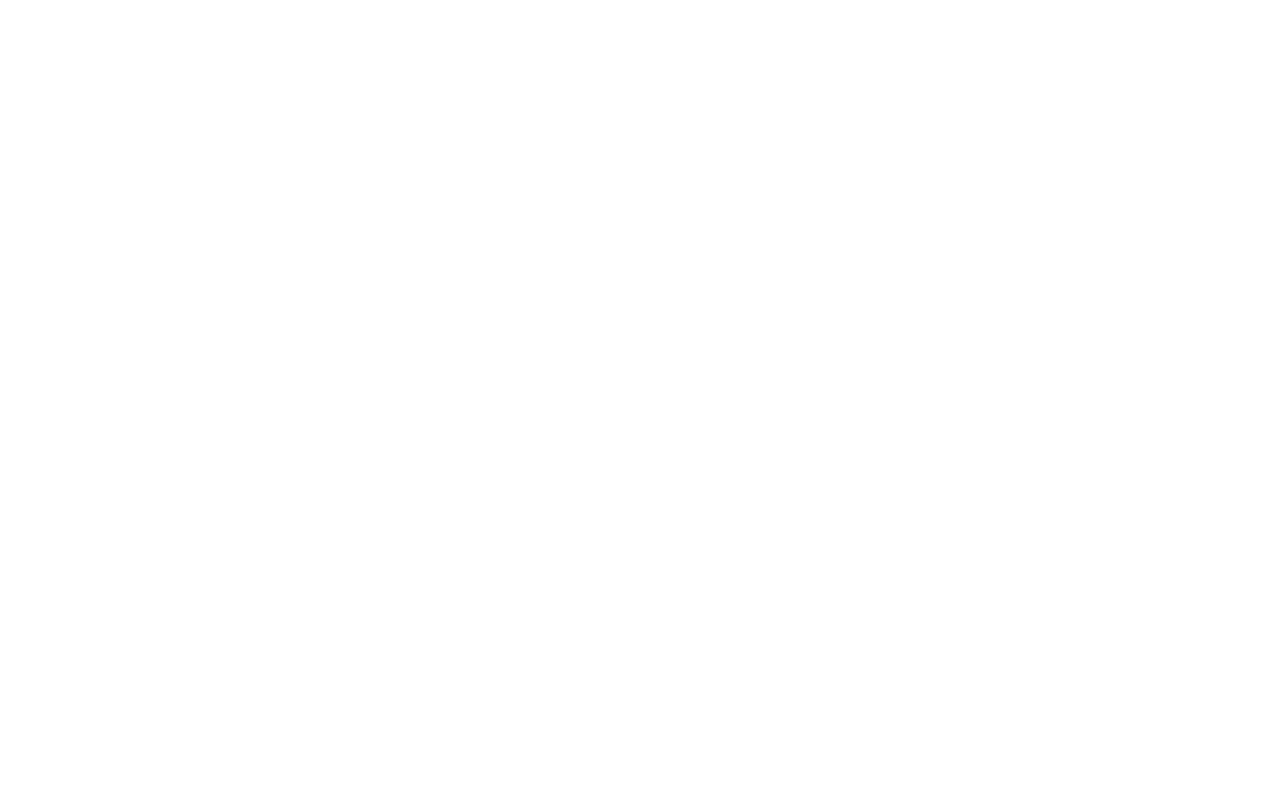
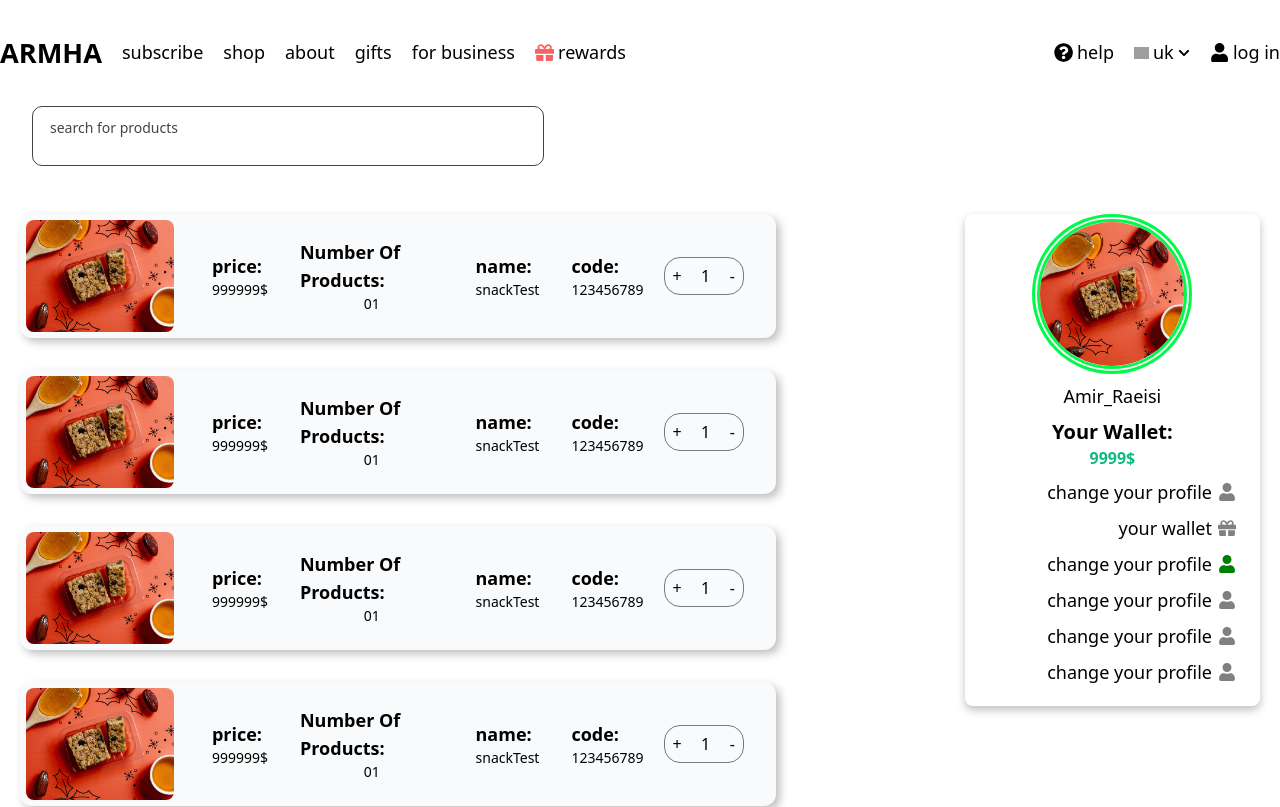
Before and after one commit to DOTL-Amir-R/snackShop, a React (Vite) app in the folder MERN_shop_project/view/: page /basket in a window 1280 px wide. Before the commit this address had no page. Shown: the top 807 px of the page. Built offline with nearby package versions, Linux system fonts and the light colour scheme; grey boxes are pictures that could not be loaded.

Commit message:
BasketPageEdit01

```diff
--- /dev/null
+++ b/MERN_shop_project/view/src/assets/img/index.jsx
@@ -0,0 +1,4 @@
+// export const ImageUrlObject={
+//     icon01:'./bbqCrunch.jpg',
+//     icon02:'./Punnet-Flapjack-Limited-Edition.webp'
+// }
--- /dev/null
+++ b/MERN_shop_project/view/src/page/basket/BasketCard/index.css
@@ -0,0 +1,61 @@
+.basket-card-container{
+    box-shadow: 4px 4px 8px rgba(0, 0, 0, 0.25);
+    width: 80%;
+}
+.number-of-products-container{
+    border-radius:1rem ;
+    border: #7a7979 1px solid;
+    display: flex;
+}
+.icon-card-for-basket{
+    width: 10rem;
+    object-fit: cover;
+    height: 7rem;
+}
+.input-number-of-products:active{
+    border-color: ghostwhite;
+    --tw-ring-color: 0;
+    outline: 0px;
+    box-shadow: rgb(107 178 80) 0px 0px 5px 3px inset;
+    border-color: rgb(107, 178, 80);
+}
+.input-number-of-products::-webkit-outer-spin-button,
+.input-number-of-products::-webkit-inner-spin-button {
+  -webkit-appearance: none;
+
+}
+.input-number-of-products{
+    width: 2rem;
+    background-color: unset;
+    border-right: none;
+    border-left: none;
+    border-bottom: none;
+    border-top: none;
+    padding: 6px 6px;
+
+}
+.plus-button{
+    padding: 6.2px 8px;
+    border-top-left-radius: 1rem;
+    border-bottom-left-radius: 1rem;
+    transition: all .6s;
+    border-right:0 ;
+}
+.minus-button{
+    padding: 6.2px 8px;
+    border-top-right-radius: 1rem;
+
+    border-bottom-right-radius: 1rem;
+    transition: all .6s;
+    border-left:0 ;
+}
+.minus-button:focus{
+    box-shadow: rgb(107 178 80) 0px 0px 5px 3px;
+    border-color: rgb(107, 178, 80);
+
+}
+.plus-button:focus{
+    box-shadow: rgb(107 178 80) 0px 0px 5px 3px;
+    border-color: rgb(107, 178, 80);
+    outline: none;
+}
--- /dev/null
+++ b/MERN_shop_project/view/src/page/basket/BasketCard/index.jsx
@@ -0,0 +1,26 @@
+import './index.css'
+import iconImage from '../../../assets/img/Punnet-Flapjack-Limited-Edition.webp'
+
+export function BasketCard() {
+    return(
+        <div className="ml-5  rounded-xl bg-slate-50 mb-8 basket-card-container">
+        <figure className='flex justify-between rounded-lg '>
+            <img className='icon-card-for-basket m-1.5 rounded-lg' src={iconImage}/>
+            <figcaption className='flex items-center mr-8'>
+                <div className='flex flex-col pl-8 text-lg font-bold'>price:<span className='text-sm font-normal '>999999$</span></div>
+                <div className='flex flex-col pl-8 text-lg font-bold'>Number Of Products:<span className='flex self-center text-sm font-normal' >01</span></div>
+                <div className='flex flex-col pl-8 text-lg font-bold'>name:<span className='text-sm font-normal'>snackTest</span></div>
+                <div className='flex flex-col pl-8 text-lg font-bold'>code:<span className='text-sm font-normal'>123456789</span></div>
+                <div className='ml-5 '>
+                    <div className='number-of-products-container'>
+                    <button className='py-1.5 px-2 plus-button'>+</button>
+                <input type='number' disabled='true'  className='input-number-of-products text-center' value='1'/>
+                <button className='py-1.5 px-2 minus-button'>-</button>
+                    </div>
+                </div>
+
+            </figcaption>
+        </figure>
+        </div>
+    )
+}
--- /dev/null
+++ b/MERN_shop_project/view/src/page/basket/basketProducts/index.css
@@ -0,0 +1,4 @@
+.container{
+
+}
+/**********Components*********/
--- /dev/null
+++ b/MERN_shop_project/view/src/page/basket/basketProducts/index.jsx
@@ -0,0 +1,20 @@
+import './index.css';
+import iconImage from '../../../assets/img/Punnet-Flapjack-Limited-Edition.webp';
+import { BasketCard } from '../BasketCard';
+
+
+export function BasketProduct() {
+    return (
+        <>
+
+            <div className="flex flex-col w-4/5 container">
+                <BasketCard />
+                <BasketCard />
+                <BasketCard />
+                <BasketCard />
+                <BasketCard />
+                <BasketCard />
+            </div>
+        </>
+    );
+}
--- /dev/null
+++ b/MERN_shop_project/view/src/page/basket/index.jsx
@@ -0,0 +1,28 @@
+import { Footer } from "../../layout/core/footer";
+import { Header } from "../../layout/core/header";
+import { BasketProduct } from "./basketProducts";
+import { ProfileMenuSidebar } from "./profileMenuSideBar";
+import { FloatLabelInput } from '../../components/FloatLableInput';
+
+export function Basket() {
+    return(
+        <>
+            <Header/>
+            <div className='w-2/5 flex self-center ml-8'>
+                    <FloatLabelInput
+                        type="search"
+                        labelText="search for products"
+                        classNameLabel="text-lg color-black-444 input-label-classes "
+                        classNameInput="border-none input-classes"
+                        classNameContainer="pb-7"
+                    />
+                </div>
+            <div className="pt-5 flex">
+                <BasketProduct/>
+                <ProfileMenuSidebar/>
+            </div>
+            <Footer/>
+        </>
+
+    )
+}
--- /dev/null
+++ b/MERN_shop_project/view/src/page/basket/profileMenuSideBar/MenuItemsProfile/index.css
@@ -0,0 +1,8 @@
+.menu-style-profile-sidebar:hover{
+    cursor: pointer;
+    border-right: 6px green solid;
+}
+.menu-style-profile-sidebar{
+    transition: all .1s;
+    padding-right: 1.5rem;
+}
--- /dev/null
+++ b/MERN_shop_project/view/src/page/basket/profileMenuSideBar/MenuItemsProfile/index.jsx
@@ -0,0 +1,7 @@
+import './index.css'
+
+export function MenuItemsProfile({text,icon}) {
+    return(
+        <div className='flex items-center menu-style-profile-sidebar self-end text-lg font-medium'>{text}{icon}</div>
+    )
+}
--- /dev/null
+++ b/MERN_shop_project/view/src/page/basket/profileMenuSideBar/index.css
@@ -0,0 +1,9 @@
+.profile-menu-container{
+    box-shadow: 0px 4px 8px rgba(0, 0, 0, 0.25);
+}
+.user-icon{
+
+    width: 10rem;
+    border-radius: 50rem;
+    border: 0.5rem #00f94a double;
+}
--- /dev/null
+++ b/MERN_shop_project/view/src/page/basket/profileMenuSideBar/index.jsx
@@ -0,0 +1,30 @@
+import iconImage from '../../../assets/img/Punnet-Flapjack-Limited-Edition.webp'
+import './index.css'
+import {
+    FaGift,
+    FaQuestionCircle,
+    FaUser,
+
+} from 'react-icons/fa';
+import { MenuItemsProfile } from './MenuItemsProfile';
+
+export function ProfileMenuSidebar() {
+    return(
+        <>
+            <div className="mx-5 pb-5 w-1/4 rounded-lg flex flex-col justify-start items-center gap-2 profile-menu-container h-fit">
+                <img className='user-icon ' src={iconImage}/>
+                <div className='text-lg'>Amir_Raeisi</div>
+                <div className='flex flex-col text-xl font-bold'>Your Wallet:<span className='flex self-center text-base font-bold text-emerald-500'>9999$</span></div>
+                <div className='flex flex-col self-end gap-2'>
+                    <MenuItemsProfile text='change your profile' icon={<FaUser className='ml-1.5 ' color='gray'/>}/>
+                    <MenuItemsProfile text='your wallet' icon={<FaGift className='ml-1.5 ' color='gray'/>}/>
+                    <MenuItemsProfile text='change your profile' icon={<FaUser className='ml-1.5 ' color='green'/>}/>
+                    <MenuItemsProfile text='change your profile' icon={<FaUser className='ml-1.5 ' color='gray'/>}/>
+                    <MenuItemsProfile text='change your profile' icon={<FaUser className='ml-1.5 ' color='gray'/>}/>
+                    <MenuItemsProfile text='change your profile' icon={<FaUser className='ml-1.5 ' color='gray'/>}/>
+                </div>
+
+            </div>
+        </>
+    )
+}
--- a/MERN_shop_project/view/src/routes/index.jsx
+++ b/MERN_shop_project/view/src/routes/index.jsx
@@ -4,6 +4,7 @@ import { SignUp } from "../page/signup";
 import Login from "../page/login";
 import Shop from "../page/shop";
 import Product from "../page/product";
+import { Basket } from "../page/basket";
 
 export const routes = {
     home:{
@@ -30,5 +31,10 @@ export const routes = {
         id:"5",
         path:"/product",
         element:<Product/>
+    },
+    basket:{
+        id:"6",
+        path:"/basket",
+        element:<Basket/>
     }
 }
```
Also changed, not shown: MERN_shop_project/view/src/page/basket/index.css (added).
